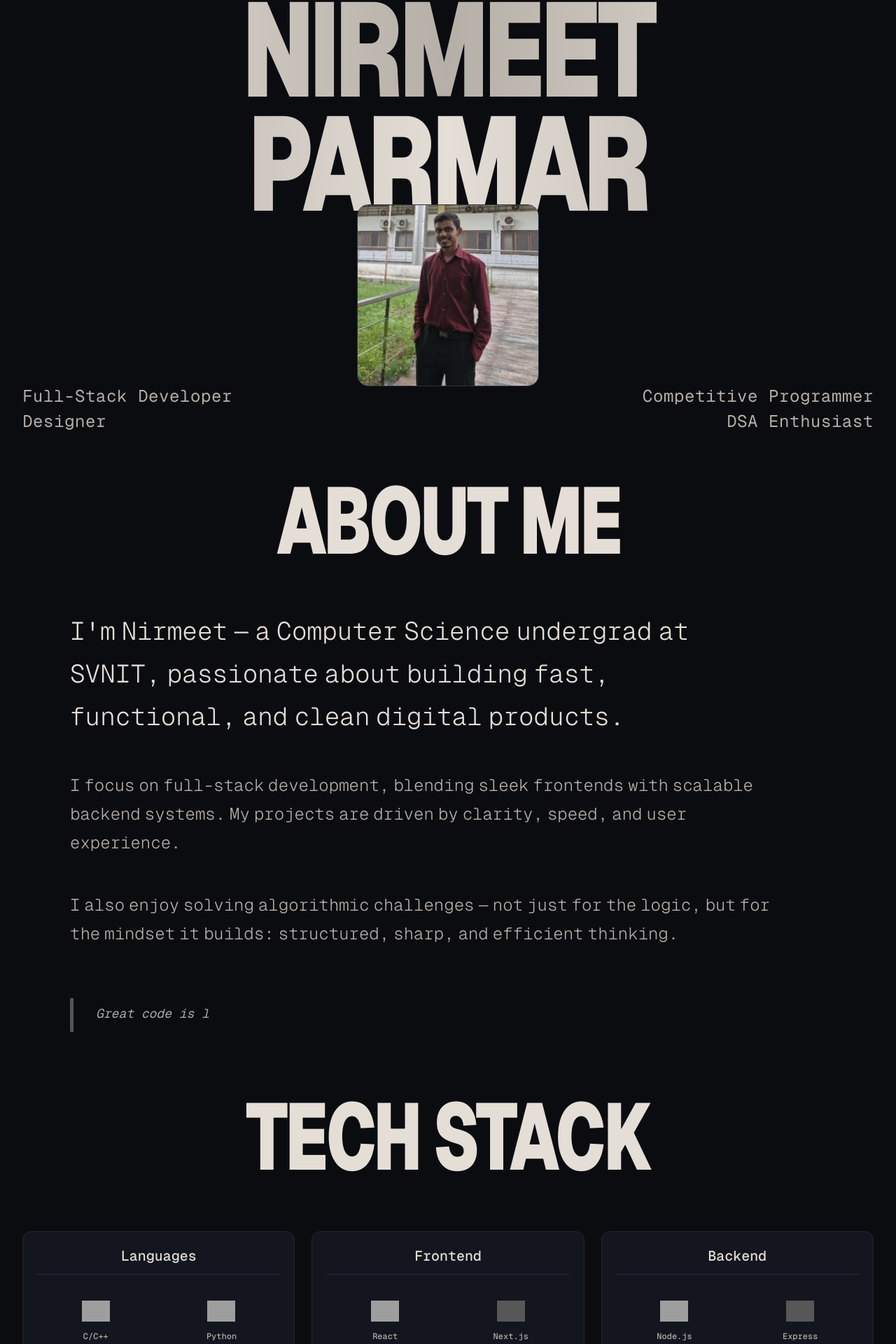
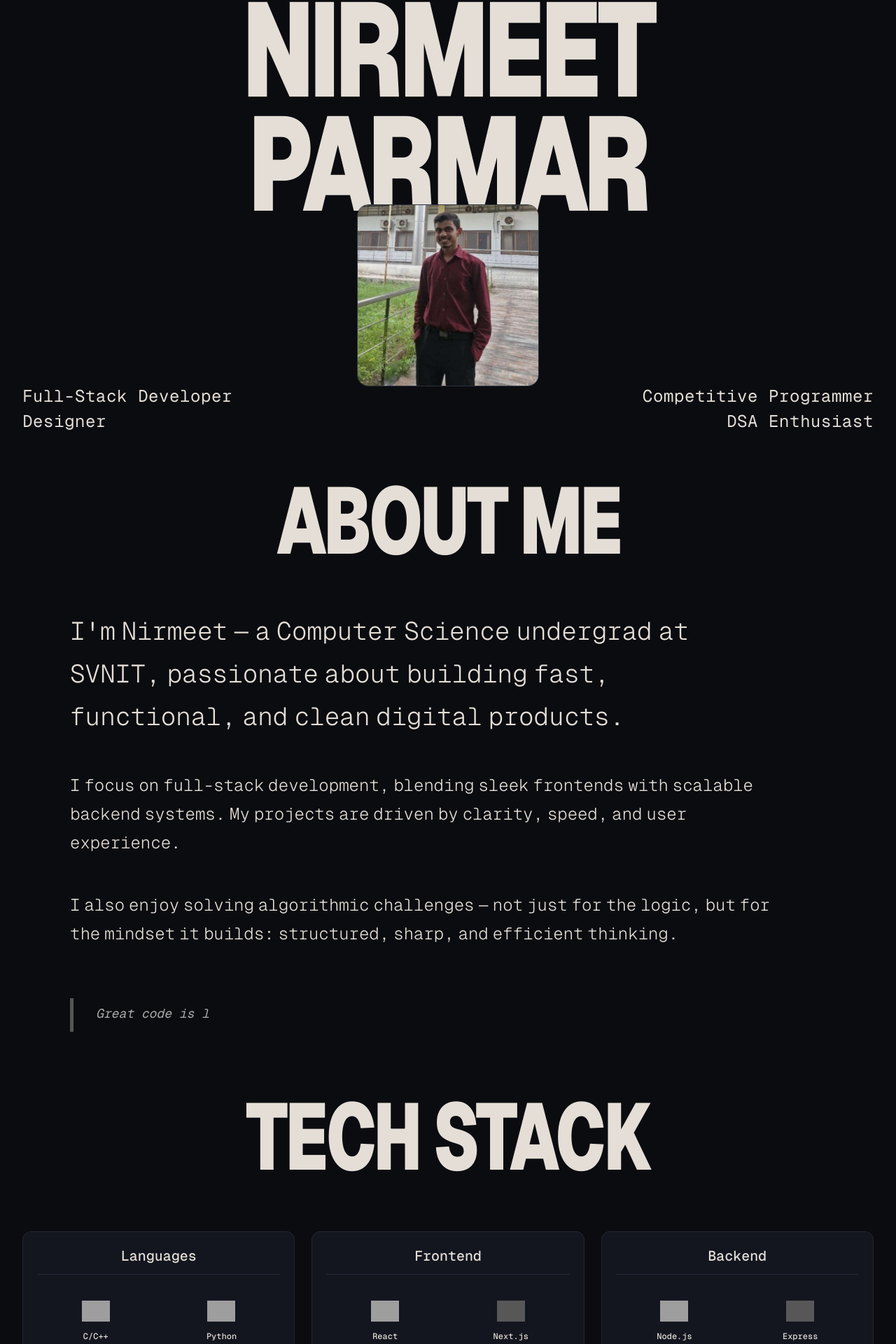
Before and after one commit to Nirmeet47/portfolio, a Next.js app: page / in a window 1280 px wide. Shown: the part 142-2062 px from the top of the page at 70% size. Built offline with nearby package versions, Linux system fonts and the light colour scheme; grey boxes are pictures that could not be loaded.

Commit message:
improved text colors

```diff
--- a/components/About.tsx
+++ b/components/About.tsx
@@ -24,12 +24,12 @@ const About: React.FC = () => {
 
         <Animated
           text="I focus on full-stack development, blending sleek frontends with scalable backend systems. My projects are driven by clarity, speed, and user experience."
-          className=" text-lg sm:text-xl md:text-2xl leading-relaxed font-mono text-[#b5afa7] font-light text-left"
+          className=" text-lg sm:text-xl md:text-2xl leading-relaxed font-mono text-[#e4ded7] font-light text-left"
         />
 
         <Animated
           text="I also enjoy solving algorithmic challenges — not just for the logic, but for the mindset it builds: structured, sharp, and efficient thinking."
-          className="text-lg sm:text-xl md:text-2xl leading-relaxed font-mono text-[#b5afa7] font-light text-left"
+          className="text-lg sm:text-xl md:text-2xl leading-relaxed font-mono text-[#e4ded7] font-light text-left"
         />
 
         {/* Animated Quote */}
--- a/components/Contact.tsx
+++ b/components/Contact.tsx
@@ -85,7 +85,7 @@ const ContactPage = () => {
                 initial={{ opacity: 0, y: 20 }}
                 animate={{ opacity: 1, y: 0 }}
                 transition={{ delay: 0.3 }}
-                className="text-[#b5afa7] font-mono text-lg sm:text-xl leading-relaxed"
+                className="text-[#e4ded7] font-mono text-lg sm:text-xl leading-relaxed"
               >
                 Let's create something amazing together.
               </motion.p>
@@ -103,7 +103,7 @@ const ContactPage = () => {
                 target="_blank"
                 rel="noopener noreferrer"
                 whileHover={{ x: 10 }}
-                className="inline-flex items-center gap-3 text-[#b5afa7] hover:text-[#e4ded7] transition-colors duration-300 text-base sm:text-lg font-mono"
+                className="inline-flex items-center gap-3 text-[#e4ded7] hover:text-[#e4ded7] transition-colors duration-300 text-base sm:text-lg font-mono"
               >
                 <Linkedin size={20} />
                 LinkedIn
@@ -114,7 +114,7 @@ const ContactPage = () => {
                 target="_blank"
                 rel="noopener noreferrer"
                 whileHover={{ x: 10 }}
-                className="inline-flex items-center gap-3 text-[#b5afa7] hover:text-[#e4ded7] transition-colors duration-300 text-base sm:text-lg font-mono"
+                className="inline-flex items-center gap-3 text-[#e4ded7] hover:text-[#e4ded7] transition-colors duration-300 text-base sm:text-lg font-mono"
               >
                 <FileText size={20} />
                 Resume
@@ -125,7 +125,7 @@ const ContactPage = () => {
                 target="_blank"
                 rel="noopener noreferrer"
                 whileHover={{ x: 10 }}
-                className="inline-flex items-center gap-3 text-[#b5afa7] hover:text-[#e4ded7] transition-colors duration-300 text-base sm:text-lg font-mono"
+                className="inline-flex items-center gap-3 text-[#e4ded7] hover:text-[#e4ded7] transition-colors duration-300 text-base sm:text-lg font-mono"
               >
                 <Github size={20} />
                 GitHub
--- a/components/Landing.tsx
+++ b/components/Landing.tsx
@@ -114,10 +114,10 @@ const LandingPage: React.FC = () => {
           className="pt-10 relative z-10 text-center mb-6 md:mb-6 w-full max-w-[90vw]"
         >
           <h1 className="text-[2.5rem] xs:text-[3rem] sm:text-[4rem] md:text-[6.5rem] lg:text-[7.5rem] xl:text-[8.5rem] font-black tracking-[-0.04em] leading-[0.85] transform scale-y-[1.4] font-sans">
-            <span className="block bg-gradient-to-r from-[#e4ded7] via-[#b5afa7] to-[#e4ded7] bg-clip-text text-transparent">
+            <span className="block bg-[#e4ded7]  bg-clip-text text-transparent">
               NIRMEET
             </span>
-            <span className="block bg-gradient-to-r from-[#b5afa7] via-[#e4ded7] to-[#b5afa7] bg-clip-text text-transparent relative z-10">
+            <span className="block bg-[#e4ded7] bg-clip-text text-transparent relative z-10">
               PARMAR
             </span>
           </h1>
@@ -141,11 +141,11 @@ const LandingPage: React.FC = () => {
           className="md:hidden w-full max-w-4xl px-4 mb-8"
         >
           <div className="flex flex-col items-center space-y-3 text-center">
-            <div className="text-[#b5afa7] font-mono text-base tracking-wide">
+            <div className="text-[#e4ded7] font-mono text-base tracking-wide">
               <p className="mb-1">Full-Stack Developer</p>
               <p>Designer</p>
             </div>
-            <div className="text-[#b5afa7] font-mono text-base tracking-wide">
+            <div className="text-[#e4ded7] font-mono text-base tracking-wide">
               <p className="mb-1">Competitive Programmer</p>
               <p>DSA Enthusiast</p>
             </div>
@@ -158,7 +158,7 @@ const LandingPage: React.FC = () => {
         initial="hidden"
         animate="visible"
         variants={fadeSlide({ direction: 'up', delay: 2.6 })}
-        className="hidden md:flex justify-between absolute bottom-10 px-8 w-full text-[#b5afa7] font-mono text-lg sm:text-xl md:text-2xl tracking-wide"
+        className="hidden md:flex justify-between absolute bottom-10 px-8 w-full text-[#e4ded7] font-mono text-lg sm:text-xl md:text-2xl tracking-wide"
       >
         <div className="text-left">
           <p className="mb-1">Full-Stack Developer</p>
--- a/components/Projects.tsx
+++ b/components/Projects.tsx
@@ -114,18 +114,18 @@ const Projects: React.FC = () => {
               <div className="p-6 space-y-4">
                 <div className="flex items-center justify-between">
                   <h2 className="text-xl font-mono text-[#e4ded7] font-medium">{project.title}</h2>
-                  <span className="text-[#b5afa7] text-sm font-mono bg-[#242730] px-2 py-1 rounded">
+                  <span className="text-[#e4ded7] text-sm font-mono bg-[#242730] px-2 py-1 rounded">
                     {project.category}
                   </span>
                 </div>
 
-                <p className="text-[#b5afa7] text-sm font-mono leading-relaxed">{project.description}</p>
+                <p className="text-[#e4ded7] text-sm font-mono leading-relaxed">{project.description}</p>
 
                 <div className="flex flex-wrap gap-2 pt-2">
                   {project.tech.map((tech, i) => (
                     <div
                       key={i}
-                      className="flex items-center gap-2 border border-[#2a2d3a] rounded-lg px-3 py-1 text-[#b5afa7] text-xs font-mono"
+                      className="flex items-center gap-2 border border-[#2a2d3a] rounded-lg px-3 py-1 text-[#e4ded7] text-xs font-mono"
                     >
                       <img
                         src={tech.icon}
--- a/components/TechStack.tsx
+++ b/components/TechStack.tsx
@@ -138,7 +138,7 @@ const TechStack: React.FC = () => {
                           }}
                         />
                       </div>
-                      <span className="text-xs font-mono text-[#b5afa7] font-medium text-center group-hover:text-[#e4ded7] transition-colors duration-300">
+                      <span className="text-xs font-mono text-[#e4ded7] font-medium text-center group-hover:text-[#e4ded7] transition-colors duration-300">
                         {tech.name}
                       </span>
                     </div>
```
Also changed, not shown: app/projects/page.tsx (+9 -9 lines).
